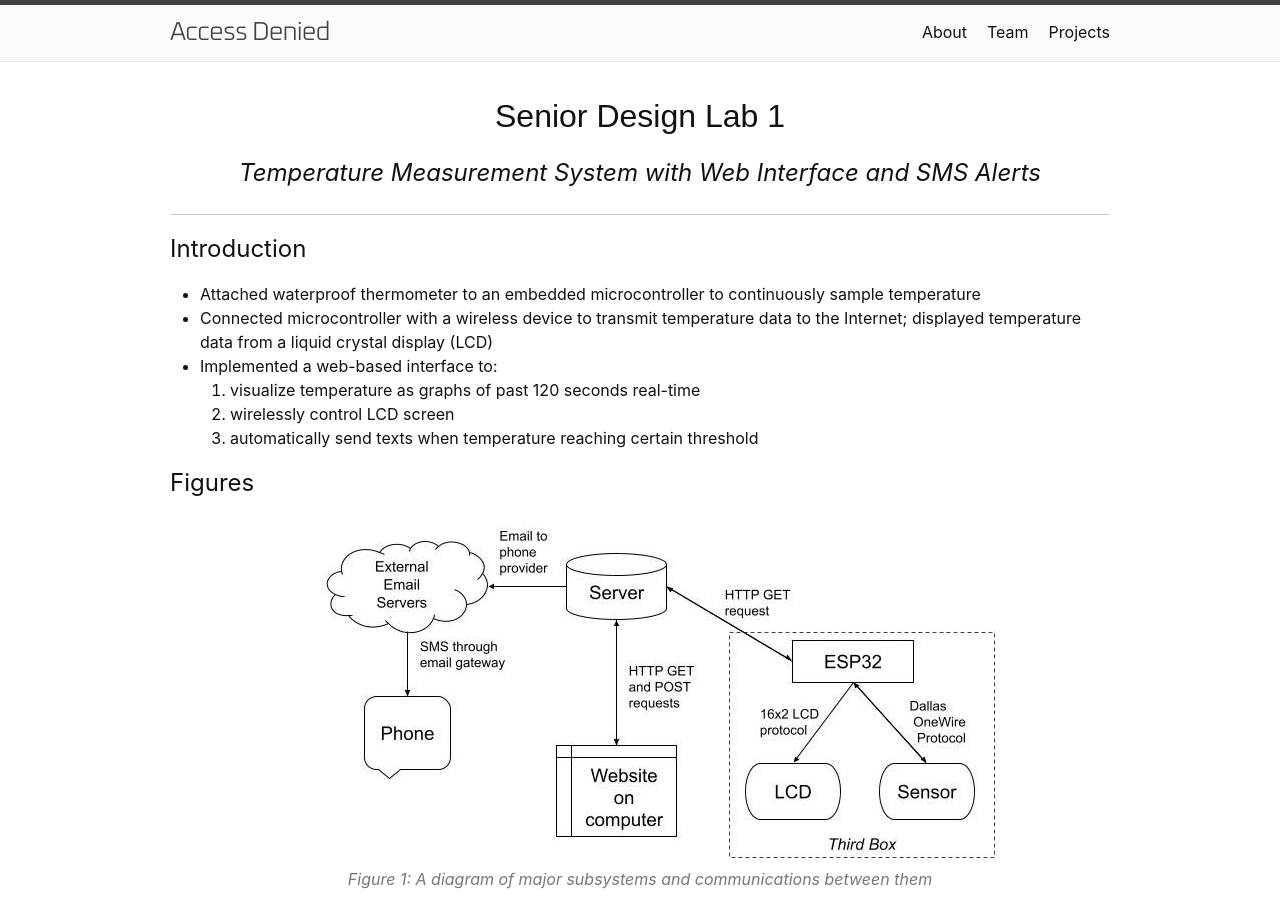
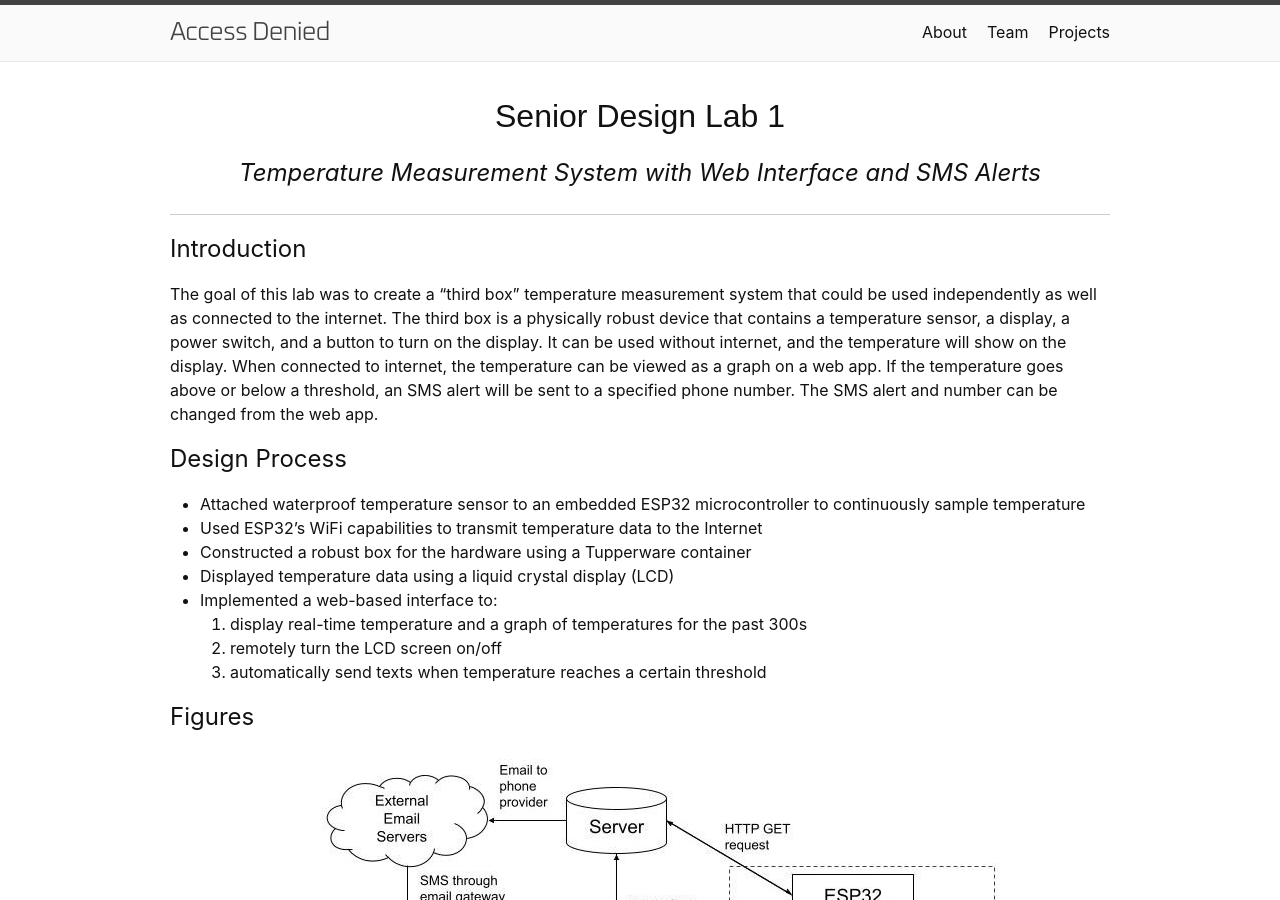
Before and after one commit to accessdenied22/accessdenied22.github.io, a Jekyll site: the page built from lab1.md, in a window 1280 px wide and 900 px high. Built offline with Jekyll 4.4.1, drawn with Linux system fonts in a browser that asks for light colours; some web fonts are replaced; comment, search, counter and statistics services are not loaded.

Commit message:
Minor edits to labs

```diff
--- a/lab1.md
+++ b/lab1.md
@@ -7,12 +7,18 @@ permalink: /lab1/
 
 ## Introduction
 
-- Attached waterproof thermometer to an embedded microcontroller to continuously sample temperature
-- Connected microcontroller with a wireless device to transmit temperature data to the Internet; displayed temperature data from a liquid crystal display (LCD)
+The goal of this lab was to create a "third box" temperature measurement system that could be used independently as well as connected to the internet. The third box is a physically robust device that contains a temperature sensor, a display, a power switch, and a button to turn on the display. It can be used without internet, and the temperature will show on the display. When connected to internet, the temperature can be viewed as a graph on a web app. If the temperature goes above or below a threshold, an SMS alert will be sent to a specified phone number. The SMS alert and number can be changed from the web app.
+
+## Design Process
+
+- Attached waterproof temperature sensor to an embedded ESP32 microcontroller to continuously sample temperature
+- Used ESP32's WiFi capabilities to transmit temperature data to the Internet
+- Constructed a robust box for the hardware using a Tupperware container
+- Displayed temperature data using a liquid crystal display (LCD)
 - Implemented a web-based interface to:
-    1. visualize temperature as graphs of past 120 seconds real-time
-    2. wirelessly control LCD   screen
-    3. automatically send texts when temperature reaching certain threshold
+    1. display real-time temperature and a graph of temperatures for the past 300s
+    2. remotely turn the LCD screen on/off
+    3. automatically send texts when temperature reaches a certain threshold
 
 ## Figures
 
@@ -25,4 +31,4 @@ permalink: /lab1/
 ![](/assets/img/Lab1_hardware.png)
 *Figure 3: The complete project hardware, view of the interior*
 
-## [Report](https://docs.google.com/document/d/1PQ9GbdkRLO2jWuFnlRnbq-0oBm3MXlaoVgIZr7sTr-U/edit?usp=sharing){:target="_blank"} / [Code](https://github.com/accessdenied22/SeniorDesignLab1)
+## [Report](https://docs.google.com/document/d/1PQ9GbdkRLO2jWuFnlRnbq-0oBm3MXlaoVgIZr7sTr-U/edit?usp=sharing){:target="_blank"} -- [Code](https://github.com/accessdenied22/SeniorDesignLab1) -- [Web Interface](https://accessdenied.pythonanywhere.com/)
--- a/projects.markdown
+++ b/projects.markdown
@@ -6,6 +6,6 @@ lab1_url: /lab1/
 lab2_url: /lab2/
 lab3_url: /lab3/
 lab1_pic: /assets/img/sd_lab1_sq.jpg
-lab2_pic: /assets/img/lab2-2ndchoice.jpg
-lab3_pic: /assets/img/sd_lab3_sq3.png
+lab2_pic: /assets/img/sd_lab2_sq.jpg
+lab3_pic: /assets/img/sd_lab3_sq.jpg
 ---
```
Also changed, not shown: _layouts/page.html (deleted, +0 -14 lines), _layouts/post.html (deleted, +0 -20 lines), lab2.md (+10 -3 lines), lab3.md (+14 -6 lines), assets/img/lab2-2ndchoice.jpg (deleted), assets/img/lab2SDiagram.jpg (deleted), assets/img/lab3-tmp.jpg (deleted), assets/img/lab3_figma.png (added), assets/img/sd_lab2_sq.jpg, assets/img/sd_lab3_sq.jpg (added), assets/img/sd_lab3_sq.png (deleted), assets/img/sd_lab3_sq2.png (deleted), assets/img/sd_lab3_sq3.png (deleted).
